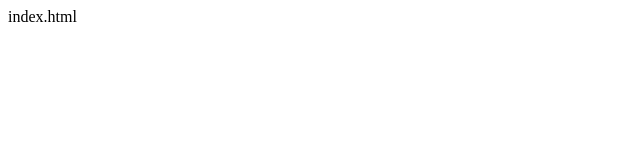
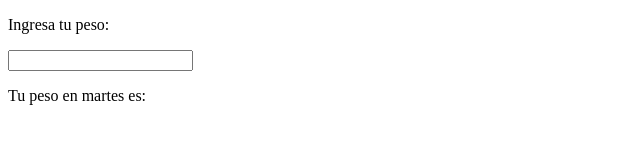
Before and after one commit to antocerdag/pesos-planeta, a plain HTML site: page index.html in a window 1280 px wide. Shown: the whole page, without its empty margins (0-640 px from the left). Drawn offline with Linux system fonts and the light colour scheme.

Commit message:
Mi parte en HTML

```diff
--- a/index.html
+++ b/index.html
@@ -1 +1,16 @@
-index.html
+<!DOCTYPE html>
+<html lang="en">
+<head>
+	<meta charset="UTF-8">
+	<title>Mi peso en diferentes planetas</title>
+</head>
+<body>
+
+	<div>
+		<p>Ingresa tu peso: </p>
+		<input>
+		<p>Tu peso en martes es: </p>
+	</div>
+	<script src = "main.js"></script>
+</body>
+</html>
--- a/main.js
+++ /dev/null
@@ -1 +0,0 @@
-main.js
```
